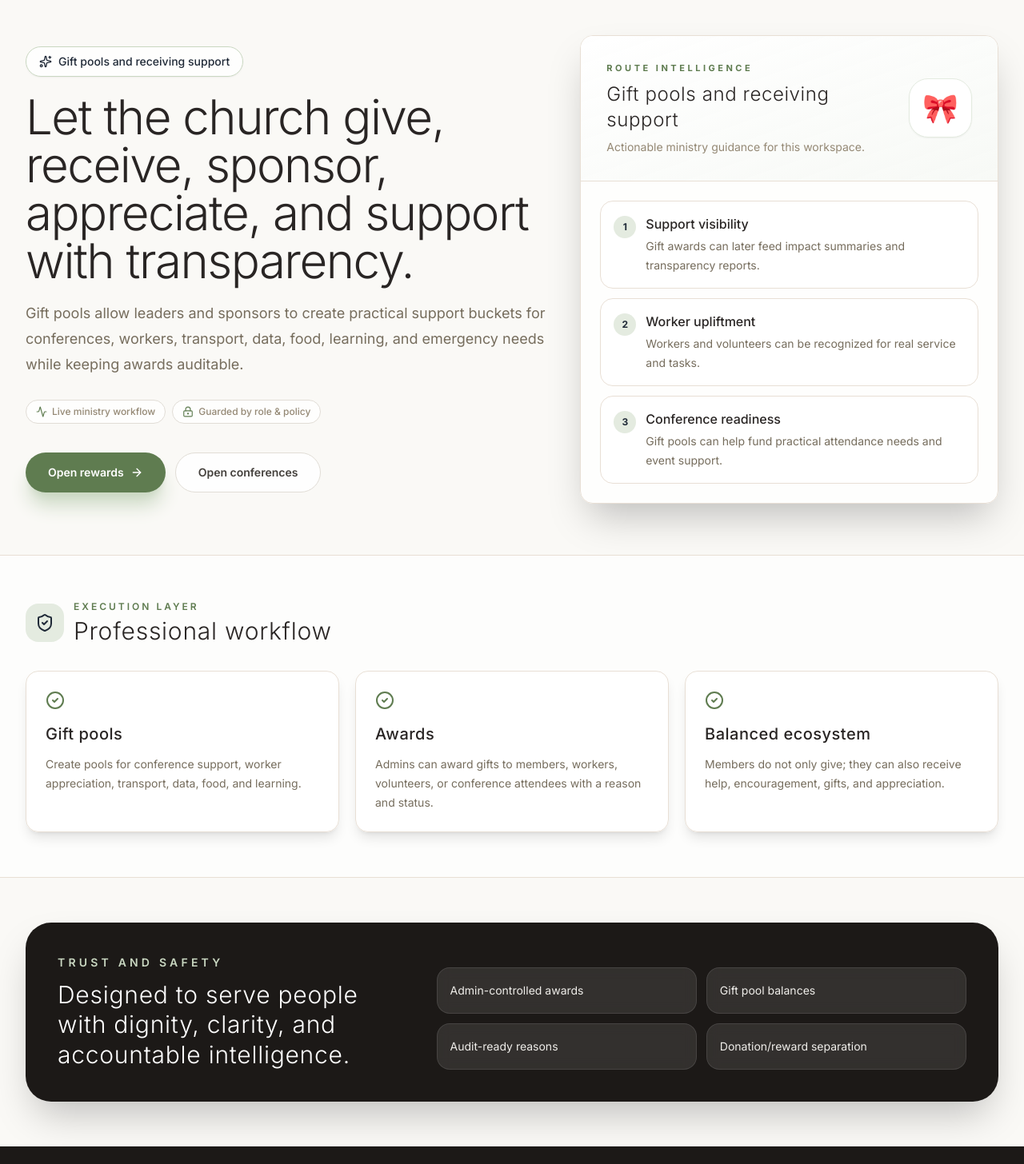
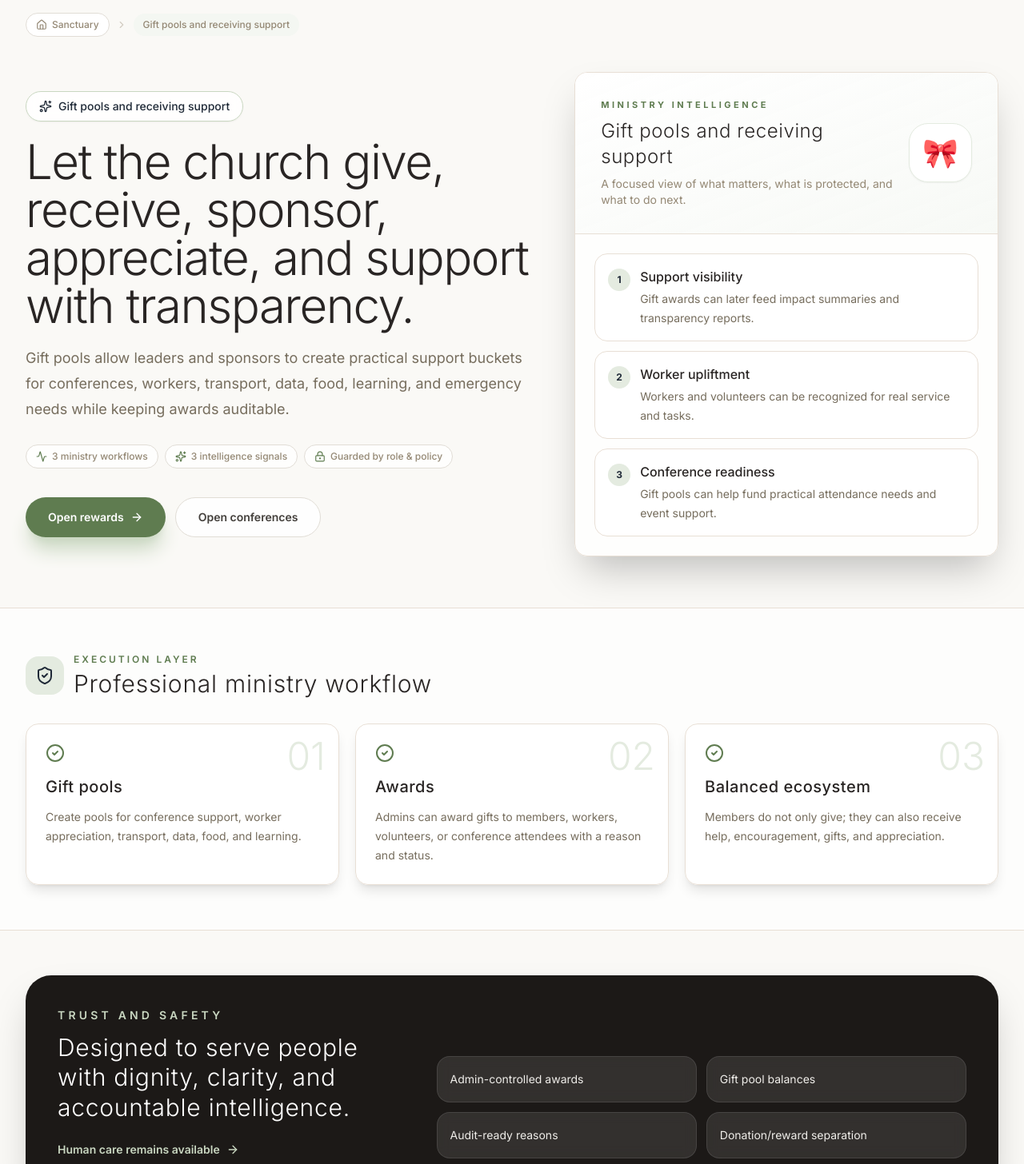
Before and after one commit to TechCodinz/digital-church-os, a Next.js app: page /gifts in a window 1280 px wide. Shown: the part 100-1556 px from the top of the page at 80% size. Built offline with nearby package versions, Linux system fonts and the light colour scheme; no server answers.

Commit message:
feat(experience): elevate shared ministry route experience

```diff
--- a/components/ministry/MinistryRoutePage.tsx
+++ b/components/ministry/MinistryRoutePage.tsx
@@ -1,5 +1,14 @@
 import Link from 'next/link';
-import { ArrowRight, CheckCircle2, ShieldCheck, Sparkles, Activity, LockKeyhole } from 'lucide-react';
+import {
+  Activity,
+  ArrowRight,
+  CheckCircle2,
+  ChevronRight,
+  Home,
+  LockKeyhole,
+  ShieldCheck,
+  Sparkles,
+} from 'lucide-react';
 
 type Feature = {
   title: string;
@@ -33,24 +42,40 @@ export function MinistryRoutePage({
   intelligence,
   safeguards,
 }: MinistryRoutePageProps) {
+  const featureCount = features.length;
+  const intelligenceCount = intelligence.length;
+
   return (
-    <div className="min-h-screen bg-cream-50 pt-20 sm:pt-24">
-      <section className="relative overflow-hidden px-4 pb-14 pt-10 sm:px-6 sm:pb-16 sm:pt-12 lg:px-8">
+    <main className="min-h-screen bg-cream-50 pb-8 pt-20 sm:pt-24">
+      <section className="px-4 pt-5 sm:px-6 lg:px-8">
+        <div className="mx-auto flex max-w-7xl items-center gap-2 overflow-x-auto pb-2 text-xs font-medium text-stone-500">
+          <Link href="/dashboard" className="inline-flex shrink-0 items-center gap-1.5 rounded-full border border-stone-200 bg-white px-3 py-1.5 transition hover:border-sage-200 hover:text-sage-700">
+            <Home className="h-3.5 w-3.5" /> Sanctuary
+          </Link>
+          <ChevronRight className="h-3.5 w-3.5 shrink-0 text-stone-300" />
+          <span className="shrink-0 rounded-full bg-sage-50 px-3 py-1.5 text-sage-700">{badge}</span>
+        </div>
+      </section>
+
+      <section className="relative overflow-hidden px-4 pb-14 pt-7 sm:px-6 sm:pb-16 sm:pt-9 lg:px-8">
         <div className="absolute inset-0 -z-10 bg-[radial-gradient(circle_at_top_left,_rgba(120,155,100,0.18),_transparent_30%),radial-gradient(circle_at_bottom_right,_rgba(210,180,140,0.24),_transparent_35%)]" />
-        <div className="mx-auto grid max-w-7xl items-center gap-8 lg:grid-cols-[1fr_0.8fr] lg:gap-10">
+        <div className="mx-auto grid max-w-7xl items-center gap-8 lg:grid-cols-[1fr_0.82fr] lg:gap-10">
           <div>
-            <div className="mb-5 inline-flex items-center rounded-full border border-sage-200 bg-white/80 px-4 py-2 text-sm font-medium text-sage-700 shadow-sm backdrop-blur">
+            <div className="mb-5 inline-flex items-center rounded-full border border-sage-200 bg-white/85 px-4 py-2 text-sm font-medium text-sage-700 shadow-sm backdrop-blur">
               <Sparkles className="mr-2 h-4 w-4" aria-hidden="true" />
               {badge}
             </div>
-            <h1 className="max-w-4xl text-4xl font-light leading-tight tracking-tight text-stone-800 md:text-6xl">
-              {title}
-            </h1>
+            <h1 className="max-w-4xl text-4xl font-light leading-tight tracking-tight text-stone-800 md:text-6xl">{title}</h1>
             <p className="mt-5 max-w-2xl text-base leading-7 text-stone-600 sm:text-lg sm:leading-8">{description}</p>
 
             <div className="mt-7 flex flex-wrap items-center gap-2 text-xs font-medium text-stone-500">
               <span className="inline-flex items-center rounded-full border border-stone-200 bg-white/80 px-3 py-1.5">
-                <Activity className="mr-1.5 h-3.5 w-3.5 text-sage-600" aria-hidden="true" /> Live ministry workflow
+                <Activity className="mr-1.5 h-3.5 w-3.5 text-sage-600" aria-hidden="true" />
+                {featureCount} ministry workflows
+              </span>
+              <span className="inline-flex items-center rounded-full border border-stone-200 bg-white/80 px-3 py-1.5">
+                <Sparkles className="mr-1.5 h-3.5 w-3.5 text-sage-600" aria-hidden="true" />
+                {intelligenceCount} intelligence signals
               </span>
               <span className="inline-flex items-center rounded-full border border-stone-200 bg-white/80 px-3 py-1.5">
                 <LockKeyhole className="mr-1.5 h-3.5 w-3.5 text-sage-600" aria-hidden="true" /> Guarded by role & policy
@@ -67,13 +92,13 @@ export function MinistryRoutePage({
             </div>
           </div>
 
-          <div className="sanctuary-card overflow-hidden p-0 shadow-2xl">
+          <aside className="sanctuary-card overflow-hidden p-0 shadow-2xl">
             <div className="border-b border-cream-200 bg-gradient-to-br from-white to-sage-50/70 p-6 sm:p-8">
               <div className="flex items-center justify-between gap-4">
                 <div>
-                  <p className="text-[11px] font-bold uppercase tracking-[0.32em] text-sage-600">Route intelligence</p>
+                  <p className="text-[11px] font-bold uppercase tracking-[0.32em] text-sage-600">Ministry intelligence</p>
                   <h2 className="mt-2 text-2xl text-stone-800">{badge}</h2>
-                  <p className="mt-2 text-sm text-stone-500">Actionable ministry guidance for this workspace.</p>
+                  <p className="mt-2 text-sm text-stone-500">A focused view of what matters, what is protected, and what to do next.</p>
                 </div>
                 <div className="rounded-3xl border border-sage-100 bg-white p-4 text-4xl shadow-sm" aria-hidden="true">{emoji}</div>
               </div>
@@ -91,7 +116,7 @@ export function MinistryRoutePage({
                 </div>
               ))}
             </div>
-          </div>
+          </aside>
         </div>
       </section>
 
@@ -103,15 +128,16 @@ export function MinistryRoutePage({
             </div>
             <div>
               <p className="text-xs font-semibold uppercase tracking-[0.25em] text-sage-600">Execution layer</p>
-              <h2 className="mt-1 text-3xl font-light text-stone-800">Professional workflow</h2>
+              <h2 className="mt-1 text-3xl font-light text-stone-800">Professional ministry workflow</h2>
             </div>
           </div>
           <div className="grid gap-5 md:grid-cols-3">
-            {features.map((feature) => (
-              <div key={feature.title} className="sanctuary-card group p-6 transition hover:-translate-y-1 hover:shadow-lg">
-                <CheckCircle2 className="mb-4 h-6 w-6 text-sage-600" aria-hidden="true" />
-                <h3 className="text-xl font-medium text-stone-800">{feature.title}</h3>
-                <p className="mt-3 text-sm leading-6 text-stone-600">{feature.description}</p>
+            {features.map((feature, index) => (
+              <div key={feature.title} className="sanctuary-card group relative overflow-hidden p-6 transition hover:-translate-y-1 hover:shadow-lg">
+                <div className="absolute right-4 top-4 text-5xl font-light text-sage-100">{String(index + 1).padStart(2, '0')}</div>
+                <CheckCircle2 className="relative mb-4 h-6 w-6 text-sage-600" aria-hidden="true" />
+                <h3 className="relative text-xl font-medium text-stone-800">{feature.title}</h3>
+                <p className="relative mt-3 text-sm leading-6 text-stone-600">{feature.description}</p>
               </div>
             ))}
           </div>
@@ -124,6 +150,9 @@ export function MinistryRoutePage({
             <div>
               <p className="text-sm font-semibold uppercase tracking-[0.3em] text-sage-200">Trust and safety</p>
               <h2 className="mt-3 text-3xl font-light leading-tight">Designed to serve people with dignity, clarity, and accountable intelligence.</h2>
+              <Link href="/care" className="mt-6 inline-flex items-center text-sm font-semibold text-sage-200 transition hover:text-white">
+                Human care remains available <ArrowRight className="ml-2 h-4 w-4" />
+              </Link>
             </div>
             <div className="grid gap-3 sm:grid-cols-2">
               {safeguards.map((item) => (
@@ -135,6 +164,6 @@ export function MinistryRoutePage({
           </div>
         </div>
       </section>
-    </div>
+    </main>
   );
 }
```
